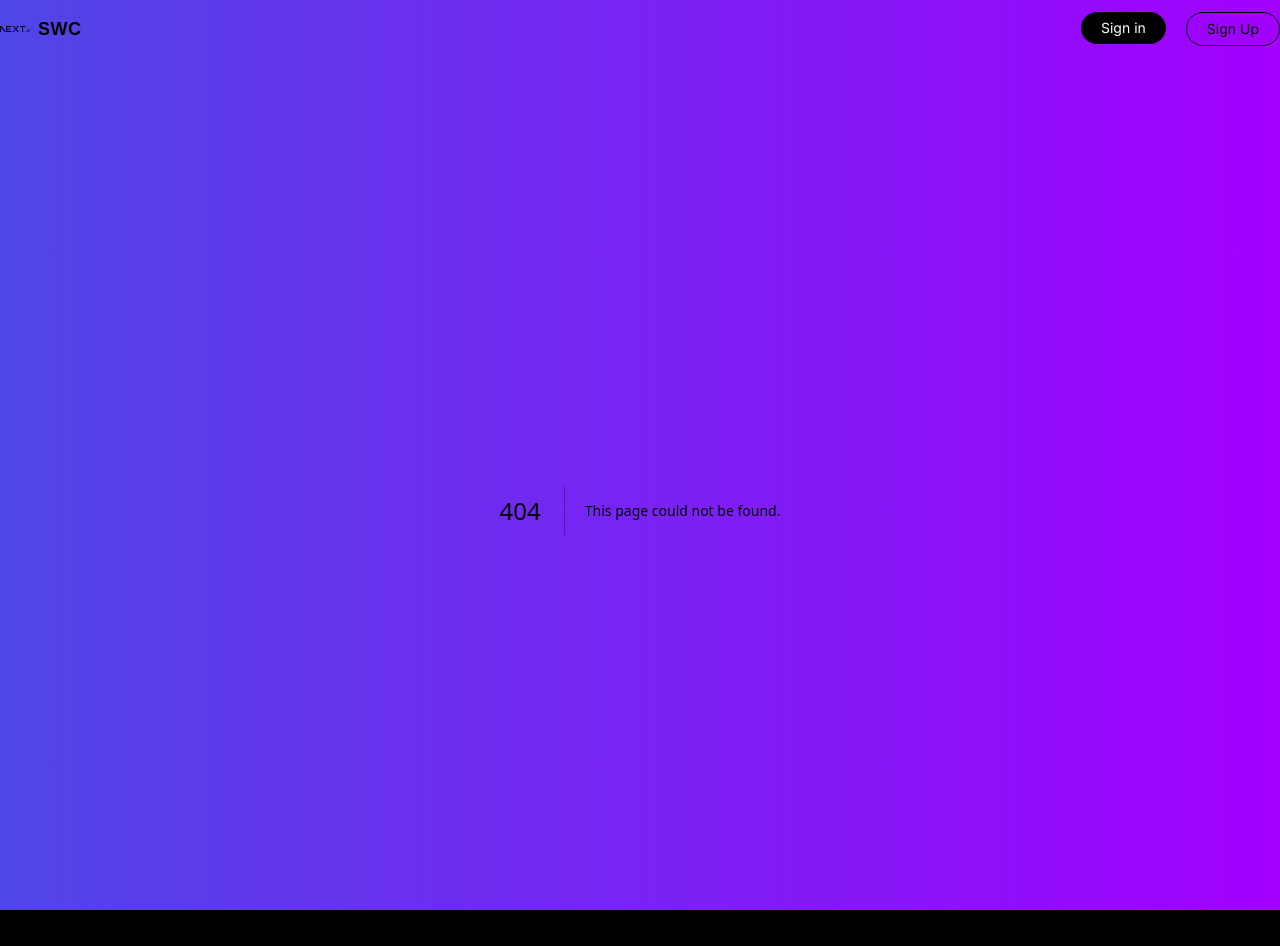
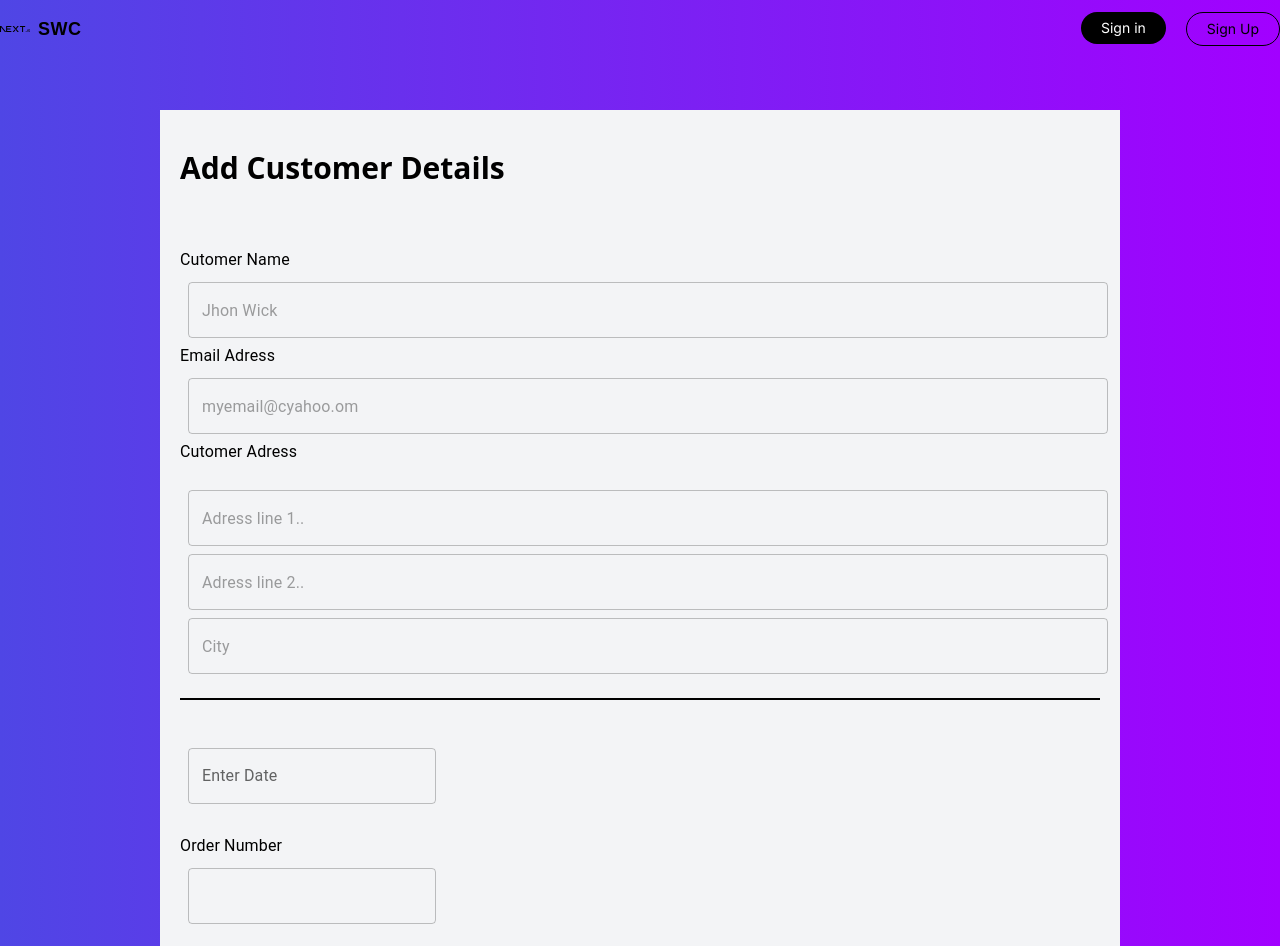
Before and after one commit to SWC-Org/swc-frontend, a Next.js app: page /customer/getDetails in a window 1280 px wide. Before the commit this address had no page. Shown: the top 946 px of the page. Built offline with nearby package versions, Linux system fonts and the light colour scheme.

Commit message:
Add customer Details Page

```diff
--- /dev/null
+++ b/app/customer/getDetails/page.tsx
@@ -0,0 +1,142 @@
+import CustomDatePicker from "@components/Layout/DatePicker";
+import { Box, Button, TextField, Typography } from "@mui/material";
+import React from "react";
+
+const CustomerDetails = () => {
+  return (
+    <div className="sm:px-20 px-10 md:px-40 pb-10">
+      <div className=" px-5 bg-gray-100 flex flex-col w-full pb-10">
+        <div className=" my-10 text-3xl font-bold">
+          <h2>Add Customer Details</h2>
+        </div>
+        <div className="h-full w-full">
+          <Box
+            component="form"
+            sx={{
+              "& .MuiTextField-root": { m: 1 },
+            }}
+            noValidate
+            autoComplete="off"
+            alignItems="stretch"
+            className="w-full"
+          >
+            <div className="mt-5">
+              <Typography
+                variant="subtitle1"
+                component="label"
+                htmlFor="outlined-required"
+                className="text-l font-bold"
+              >
+                Cutomer Name
+              </Typography>
+              <TextField
+                required
+                id="outlined-required"
+                placeholder="Jhon Wick"
+                className="w-full rounded-lg h-8"
+                hiddenLabel
+              />
+            </div>
+            <div className="mt-5">
+              <Typography
+                variant="subtitle1"
+                component="label"
+                htmlFor="outlined-required"
+                className="text-l font-bold"
+              >
+                Email Adress
+              </Typography>
+              <TextField
+                type="email"
+                required
+                id="outlined-required"
+                className="w-full rounded-lg h-8"
+                placeholder="myemail@cyahoo.om"
+                label=""
+                variant="outlined"
+                inputProps={{
+                  pattern: "[a-zA-Z0-9._%+-]+@[a-zA-Z0-9.-]+\\.[a-zA-Z]{2,4}",
+                  title: "Please enter a valid email address",
+                }}
+              />
+            </div>
+            <div className="mt-5">
+              <Typography
+                variant="subtitle1"
+                component="label"
+                htmlFor="outlined-required"
+                className="text-l font-bold"
+              >
+                Cutomer Adress
+              </Typography>
+              <div className=" mt-4">
+                <TextField
+                  required
+                  id="outlined-required"
+                  placeholder="Adress line 1.."
+                  className="w-full rounded-lg h-8"
+                  hiddenLabel
+                />
+              </div>
+              <div className=" mt-4">
+                <TextField
+                  required
+                  id="outlined-required"
+                  placeholder="Adress line 2.."
+                  className="w-full rounded-lg h-8 "
+                  hiddenLabel
+                />
+              </div>
+              <div className=" mt-4">
+                <TextField
+                  required
+                  id="outlined-required"
+                  placeholder="City"
+                  className="w-full rounded-lg h-8"
+                  hiddenLabel
+                />
+              </div>
+              <div className="line-container my-10">
+                <hr className="line" />
+              </div>
+              <CustomDatePicker label="Enter Date" />
+
+              <div className="mt-5 flex flex-col items-start">
+                <Typography
+                  variant="subtitle1"
+                  component="label"
+                  htmlFor="outlined-required"
+                  className="text-l font-bold"
+                >
+                  Order Number
+                </Typography>
+                <TextField
+                  required
+                  id="outlined-number"
+                  className="w-100 rounded-lg h-8"
+                  hiddenLabel
+                  type="number"
+                  InputLabelProps={{
+                    shrink: true,
+                  }}
+                />
+              </div>
+
+              <div className="line-container my-10">
+                <hr className="line" />
+              </div>
+              <Button
+                variant="contained"
+                className="bg-green-500 hover:bg-green-600"
+              >
+                Add Window Data
+              </Button>
+            </div>
+          </Box>
+        </div>
+      </div>
+    </div>
+  );
+};
+
+export default CustomerDetails;
--- /dev/null
+++ b/components/Layout/DatePicker.jsx
@@ -0,0 +1,16 @@
+"use client"
+
+import { AdapterDayjs } from '@mui/x-date-pickers/AdapterDayjs';
+import { LocalizationProvider } from '@mui/x-date-pickers/LocalizationProvider';
+import { DatePicker } from '@mui/x-date-pickers/DatePicker';
+
+
+const CutomDatePicker = ({label}) => {
+  return (
+    <LocalizationProvider dateAdapter={AdapterDayjs}>
+      <DatePicker label={label} />
+  </LocalizationProvider>
+  )
+}
+
+export default CutomDatePicker
--- a/components/Layout/Nav.tsx
+++ b/components/Layout/Nav.tsx
@@ -35,7 +35,11 @@ const Nav = () => {
         {isLogged ? (
           <div className="flex gap-3 md:gap-5">
             {routesNames.map((route) => (
-              <Link href={route.path} className="black_btn btn-no-border">
+              <Link
+                href={route.path}
+                key={route.route}
+                className="black_btn btn-no-border"
+              >
                 {route.route}
               </Link>
             ))}
@@ -101,6 +105,7 @@ const Nav = () => {
               <div className="dropdown">
                 {routesNames.map((route) => (
                   <Link
+                    key={route.route}
                     href={route.path}
                     className="dropdown_link"
                     onClick={() => setToggleDropdown(false)}
--- a/package.json
+++ b/package.json
@@ -16,10 +16,12 @@
     "@fontsource/roboto": "^5.0.5",
     "@mui/icons-material": "^5.14.0",
     "@mui/material": "^5.14.0",
+    "@mui/x-date-pickers": "^6.10.0",
     "@types/node": "20.4.1",
     "@types/react": "18.2.14",
     "@types/react-dom": "18.2.6",
     "autoprefixer": "10.4.14",
+    "dayjs": "^1.11.9",
     "eslint": "8.44.0",
     "eslint-config-next": "13.4.9",
     "next": "13.4.9",
--- a/styles/global.css
+++ b/styles/global.css
@@ -100,3 +100,15 @@
 .footer-links a {
   color: #fff;
 }
+
+.line-container {
+  display: flex;
+  justify-content: center;
+}
+
+.line {
+  flex-grow: 1;
+  border: none;
+  border-top: 2px solid black;
+  margin: 0;
+}
```
Also changed, not shown: 1 other file (tests, documents, lock files or other folders).
